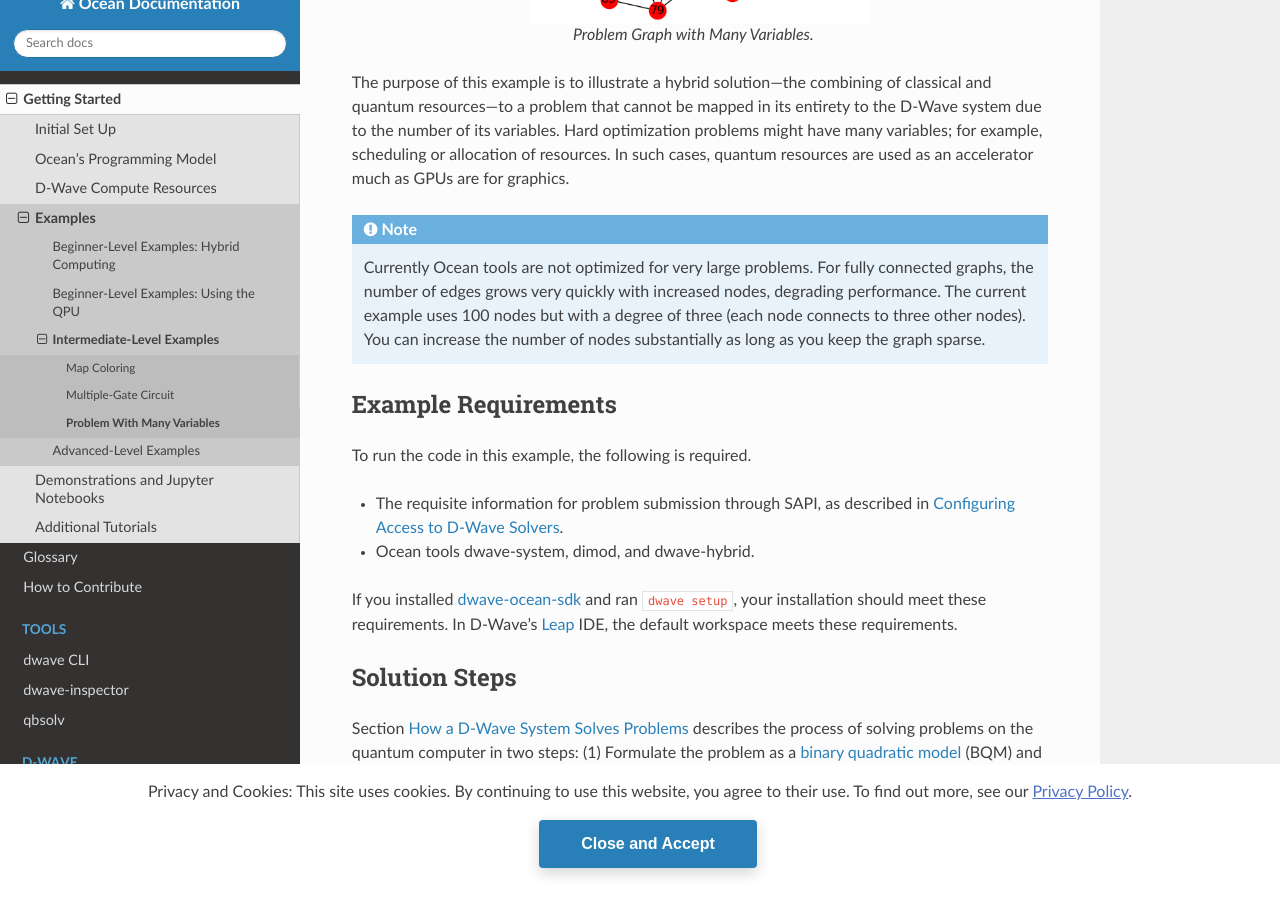
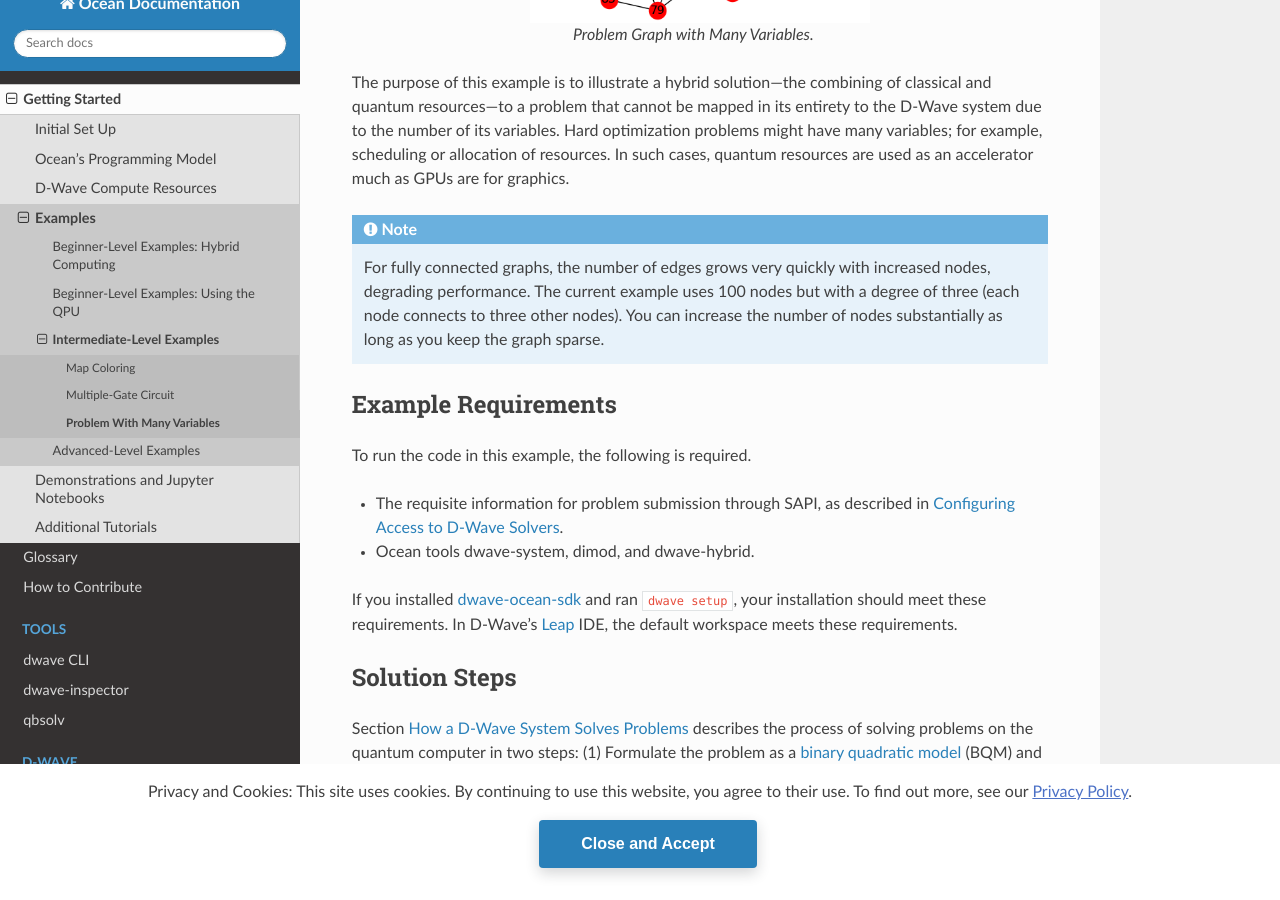
Before and after one commit to dwavesystems/dwave-ocean-sdk, a Sphinx documentation site: the page built from docs/examples/hybrid1.rst, in a window 1280 px wide and 900 px high, scrolled down 438 px. Built offline with Sphinx 7.4.7 and the Read the Docs theme 2.0.0, drawn with Linux system fonts in a browser that asks for light colours; pages that are not in the unit, such as notebooks, are missing from menus; the version number could not be read and is left out; some of the changed lines change nothing that is shown.

Commit message:
Update hybrid

```diff
--- a/docs/examples/hybrid1.rst
+++ b/docs/examples/hybrid1.rst
@@ -22,8 +22,7 @@
 might have many variables; for example, scheduling or allocation of resources. In such cases,
 quantum resources are used as an accelerator much as GPUs are for graphics.
 
-.. note:: Currently Ocean tools are not optimized for very large problems.
-      For fully connected graphs, the number of edges grows very quickly with
+.. note:: For fully connected graphs, the number of edges grows very quickly with
       increased nodes, degrading performance. The current example uses 100 nodes
       but with a degree of three (each node connects to three other nodes). You can
       increase the number of nodes substantially as long as you keep the graph sparse.
--- a/docs/examples/hybrid_solver_service.rst
+++ b/docs/examples/hybrid_solver_service.rst
@@ -74,9 +74,9 @@
 Solve the Problem by Sampling
 =============================
 
-As mentioned above, for this problem an Ocean's :doc:`dwave_networkx </docs_dnx/sdk_index>`
-function, `structural_imbalance()`, creates the appropriate BQM to represent
-the problem graph and returns a solution. It requires just the selection of a :term:`sampler`.
+As mentioned above, this example uses Ocean's :doc:`dwave_networkx </docs_dnx/sdk_index>`
+function, `structural_imbalance()`, to create the appropriate BQM to represent
+the problem graph and return a solution. It requires just the selection of a :term:`sampler`.
 
 D-Wave's quantum cloud service provides cloud-based hybrid solvers you can submit arbitrary
 BQMs to. These solvers, which implement state-of-the-art classical algorithms together
@@ -85,8 +85,9 @@
 solvers can relieve you of the burden of any current and future development and optimization
 of hybrid algorithms that best solve your problem.
 
-This example selects Ocean software's :doc:`dwave-system </docs_system/sdk_index>`
-`LeapHybridSampler` class for using the Leap's cloud-based hybrid solvers.
+Ocean software's :doc:`dwave-system </docs_system/sdk_index>`
+`LeapHybridSampler` class enables you to easily incorporate Leap's hybrid solvers
+into your application:
 
 >>> from dwave.system import LeapHybridSampler
 >>> sampler = LeapHybridSampler()
```
